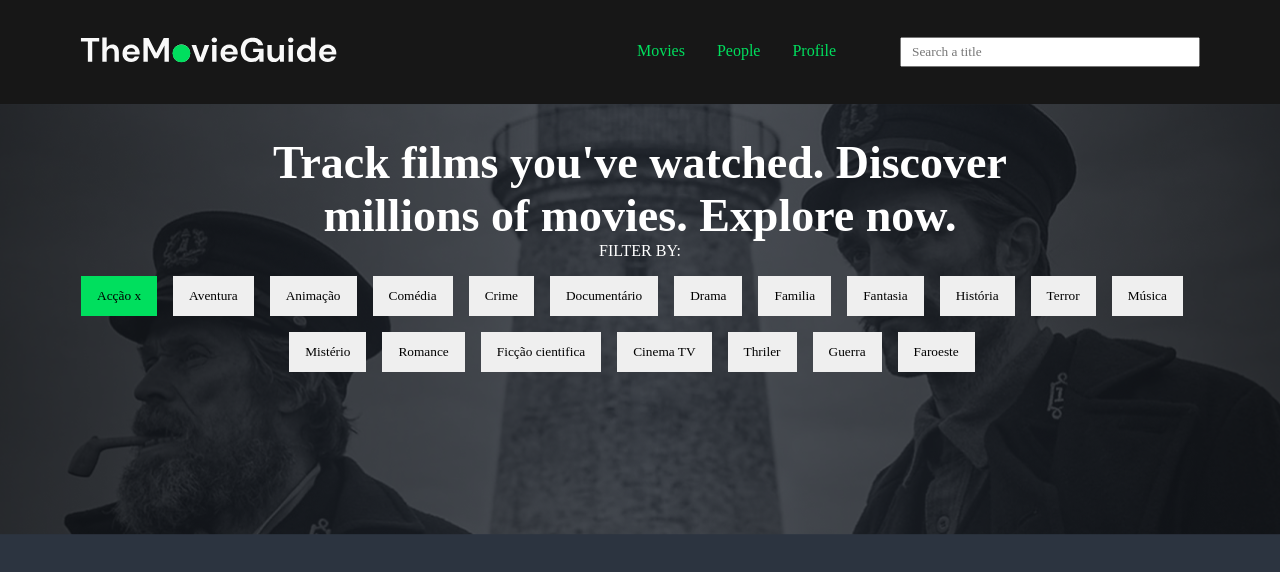
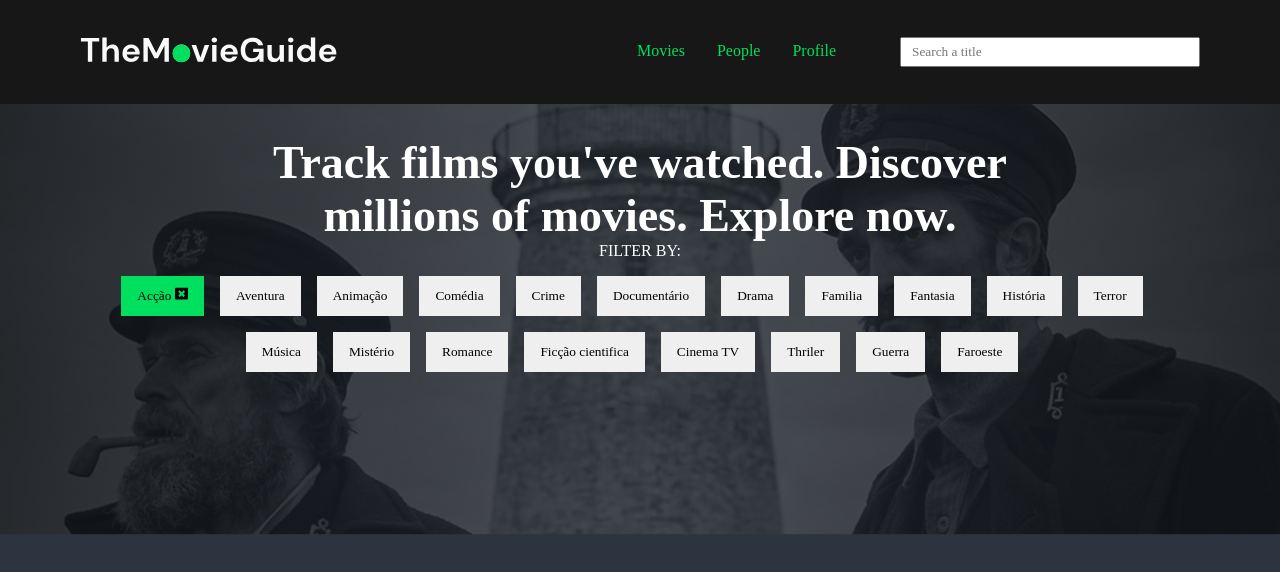
Before and after one commit to PedroMakengo/the-movie-guide, a React (Vite) app: page / in a window 1280 px wide. Both pictures are taken after a click on the button "Acção". Shown: the top 572 px of the page. Built offline with nearby package versions, Linux system fonts and the light colour scheme.

Commit message:
Adiciondo um novo pacote e trabalhando na parte dos buttons

```diff
--- a/package.json
+++ b/package.json
@@ -10,6 +10,7 @@
     "axios": "^0.26.0",
     "react": "^17.0.2",
     "react-dom": "^17.0.2",
+    "react-icons": "^4.3.1",
     "react-router-dom": "^6.2.1",
     "styled-components": "^5.3.5"
   },
--- a/src/components/Button/index.tsx
+++ b/src/components/Button/index.tsx
@@ -1,4 +1,5 @@
 import { useState } from "react";
+import { FaWindowClose } from "react-icons/fa";
 import { ContentButton, ButtonAtive } from "./styles";
 
 interface ITButton {
@@ -16,7 +17,7 @@ function Button({ children }: ITButton) {
   if (ative) {
     return (
       <ButtonAtive className="ative" onClick={handleAtiveButton}>
-        {children} x
+        {children} <FaWindowClose />
       </ButtonAtive>
     );
   } else {
```
Also changed, not shown: 1 other file (tests, documents, lock files or other folders).
